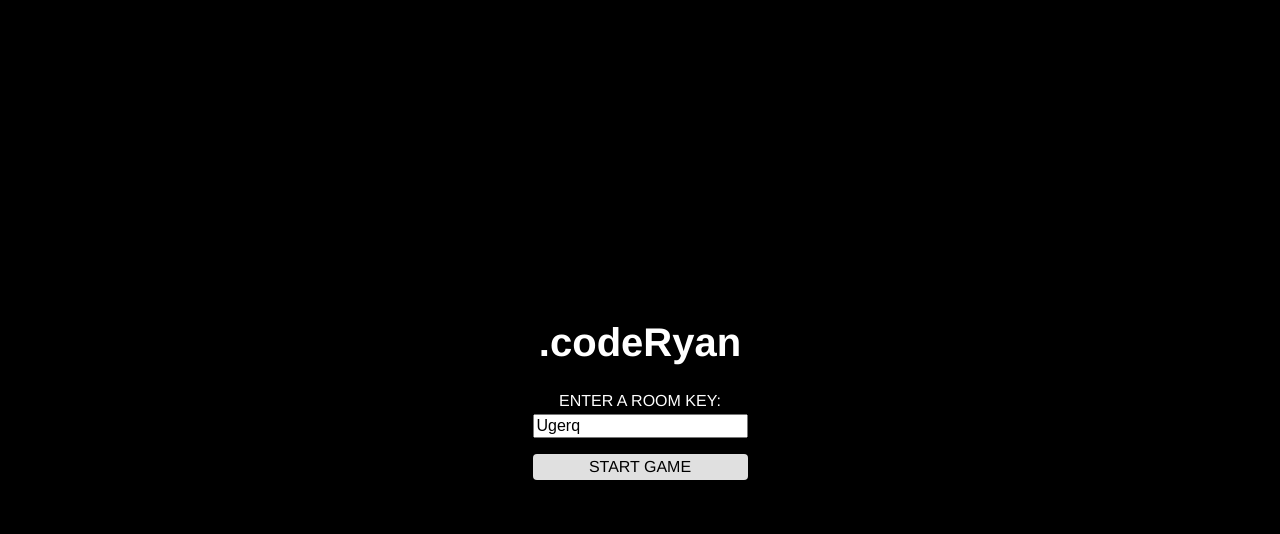
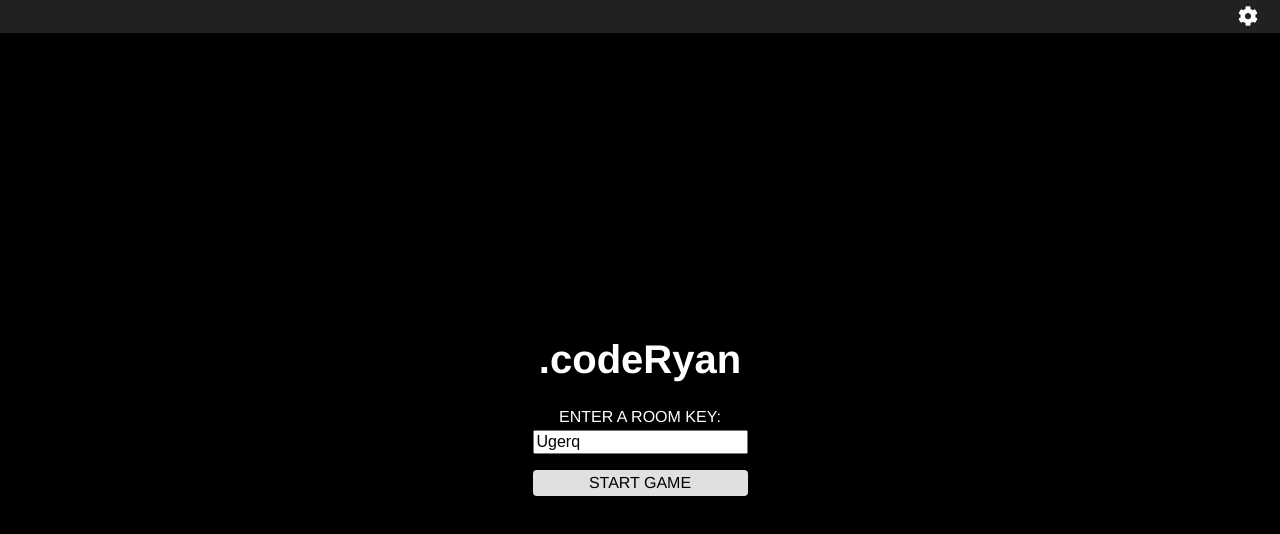
Before and after one commit to rlmoua92/coderyan, a React app: page / in a window 1280 px wide. Shown: the top 534 px of the page. Built offline with nearby package versions, Linux system fonts and the light colour scheme; what random-seed would draw is missing.

Commit message:
Add NavBar to Home

```diff
--- a/src/actions/index.js
+++ b/src/actions/index.js
@@ -56,6 +56,11 @@ export const setWidth = width => ({
   width
 });
 
+export const setSettings = settings => ({
+  type: 'SET_SETTINGS',
+  settings
+});
+
 export const toggleSettings = () => (dispatch, getState) => {
   const {
     timerOn,
@@ -72,7 +77,7 @@ export const modalClick = (e) => (dispatch, getState) => {
     settings,
     gameStarted,
   } = getState();
-  if(settings && e.target.className === "modal-container" && gameStarted) {
+  if(settings && e.target.className === "modal-container" && (gameStarted || window.location.pathname === "/")) {
     dispatch(toggleSettings());
   }
 };
@@ -189,6 +194,11 @@ export const initializeBoard = () => (dispatch, gameState) => {
   }
 };
 
+export const homeStartGame = () => (dispatch, gameState) => {
+  dispatch(setSettings(true));
+  dispatch(setGameStarted(false));
+};
+
 export const startGame = () => (dispatch, gameState) => {
   dispatch(initializeBoard());
   dispatch(setGameStarted(true));
--- a/src/common.scss
+++ b/src/common.scss
@@ -38,6 +38,10 @@ button {
 
 button:hover {
   cursor: pointer;
+}
+
+.height-100 {
+  height: 100%;
 }
 
 .button {
--- a/src/components/Home/Home.js
+++ b/src/components/Home/Home.js
@@ -1,16 +1,61 @@
 import React from 'react';
+import NavBar from '../NavBar';
+import Modal from '../Modal';
+import { FontAwesomeIcon } from '@fortawesome/react-fontawesome';
+import { faCog } from '@fortawesome/free-solid-svg-icons';
 import { Link } from 'react-router-dom';
 import './Home.scss';
 
 const Home = (props) => {
   const {
     randKey,
-    onRoomKeyChange
+    onRoomKeyChange,
+    useTimer,
+    onTimerCheck,
+    timerMaxSeconds,
+    onTimerMaxChange,
+    isSpyMaster,
+    onSpyMasterClick,
+    onStartGame,
   } = props;
 
   const roomType = "cn";
 
+  const settingsContent =
+    <div className="flex flex-column flex-100">
+      <h2>SETTINGS</h2>
+      <div className="timer-settings">
+        <label>
+          <input type="checkbox" checked={useTimer} onChange={onTimerCheck} />
+          Use Timer
+        </label>
+        {useTimer ?
+        <div>
+          <input type="number" value={timerMaxSeconds} onChange={onTimerMaxChange} /> seconds
+        </div> :
+          null
+        }
+      </div>
+      <div>
+        <label>
+          <input type="checkbox" checked={isSpyMaster} onChange={onSpyMasterClick} />
+          Spymaster
+        </label>
+      </div>
+    </div>;
+  const settingsButton = <FontAwesomeIcon icon={faCog} />;
+
+  const rightContent =
+  <div className="nav-settings">
+    <Modal
+      modalContent={settingsContent}
+      buttonContent={settingsButton}
+    />
+  </div>;
+
   return (
+    <div className="flex flex-column height-100">
+      <NavBar rightContent={rightContent} />
       <div className="home flex v-align-center">
         <div className="home-content flex flex-column">
           <h1>.codeRyan</h1>
@@ -19,7 +64,8 @@ const Home = (props) => {
             <input type="text" value={randKey} onChange={onRoomKeyChange} />
             {randKey.length <= 0 ? <div className="input-error">ERROR: KEY CANNOT BE BLANK</div> : null}
           </div>
-        <Link to={"/" + roomType + "/" + randKey} className="button flex-100">START GAME</Link>
+          <Link to={"/" + roomType + "/" + randKey} className="button flex-100" onClick={onStartGame}>START GAME</Link>
+        </div>
       </div>
     </div>
   );
--- a/src/components/Home/Home.scss
+++ b/src/components/Home/Home.scss
@@ -3,7 +3,7 @@
 .home {
   color: $home-text-color;
   background-color: $home-bg-color;
-  height: 100%;
+  flex-grow: 1;
   -ms-flex-pack: distribute;
       justify-content: space-around;
 }
--- a/src/components/Home/HomeContainer.js
+++ b/src/components/Home/HomeContainer.js
@@ -1,15 +1,31 @@
 import Home from './Home.js';
 import { connect } from 'react-redux';
-import { setRoomKey } from '../../actions';
+import {
+	setRoomKey,
+	homeStartGame,
+	toggleSettings,
+	toggleUseTimer,
+	toggleSpymaster,
+	setTimerMaxSeconds
+ } from '../../actions';
 
 const mapStateToProps = state => {
   return {
-    randKey: state.roomKey
+    randKey: state.roomKey,
+    isSpyMaster: state.spymaster,
+    gameStarted: state.gameStarted,
+    useTimer: state.useTimer,
+    timerMaxSeconds: state.timerMaxSeconds,
   }
 };
 
 const mapDispatchToProps = dispatch => ({
-  onRoomKeyChange: (e) => dispatch(setRoomKey(e.target.value))
+  onRoomKeyChange: (e) => dispatch(setRoomKey(e.target.value)),
+  onStartGame: () => dispatch(homeStartGame()),
+  onSpyMasterClick: () => dispatch(toggleSpymaster()),
+  onTimerMaxChange: (e) => dispatch(setTimerMaxSeconds(e.target.value)),
+  onTimerCheck: () => dispatch(toggleUseTimer()),
+  toggleSettings: () => dispatch(toggleSettings()),
 });
 
 export default connect(
--- a/src/components/Modal/ModalContainer.js
+++ b/src/components/Modal/ModalContainer.js
@@ -10,7 +10,7 @@ const mapStateToProps = (state, ownProps) => {
     showModal: state.settings,
     modalContent: ownProps.modalContent,
     buttonContent: ownProps.buttonContent,
-    enableClosing: state.gameStarted,
+    enableClosing: state.gameStarted || window.location.pathname === "/",
   }
 };
 
--- a/src/components/NavBar/NavBar.js
+++ b/src/components/NavBar/NavBar.js
@@ -5,7 +5,7 @@ const NavBar = (props) => {
   const {
     leftContent,
     centerContent,
-    rightContent
+    rightContent,
   } = props;
 
   return (
--- a/src/components/NavBar/NavBarContainer.js
+++ b/src/components/NavBar/NavBarContainer.js
@@ -5,7 +5,7 @@ const mapStateToProps = (state, ownProps) => {
   return {
     leftContent: ownProps.leftContent,
     centerContent: ownProps.centerContent,
-    rightContent: ownProps.rightContent
+    rightContent: ownProps.rightContent,
   }
 };
 
--- a/src/reducers/settings.js
+++ b/src/reducers/settings.js
@@ -1,7 +1,9 @@
-const settings = (state = true, action) => {
+const settings = (state = window.location.pathname === "/" ? false : true, action) => {
 	switch (action.type) {
 		case 'TOGGLE_SETTINGS':
 			return !state;
+		case 'SET_SETTINGS':
+			return action.settings;
     default:
       return state;
 	}
```
Lines whose indentation alone changed are shown as unchanged.
